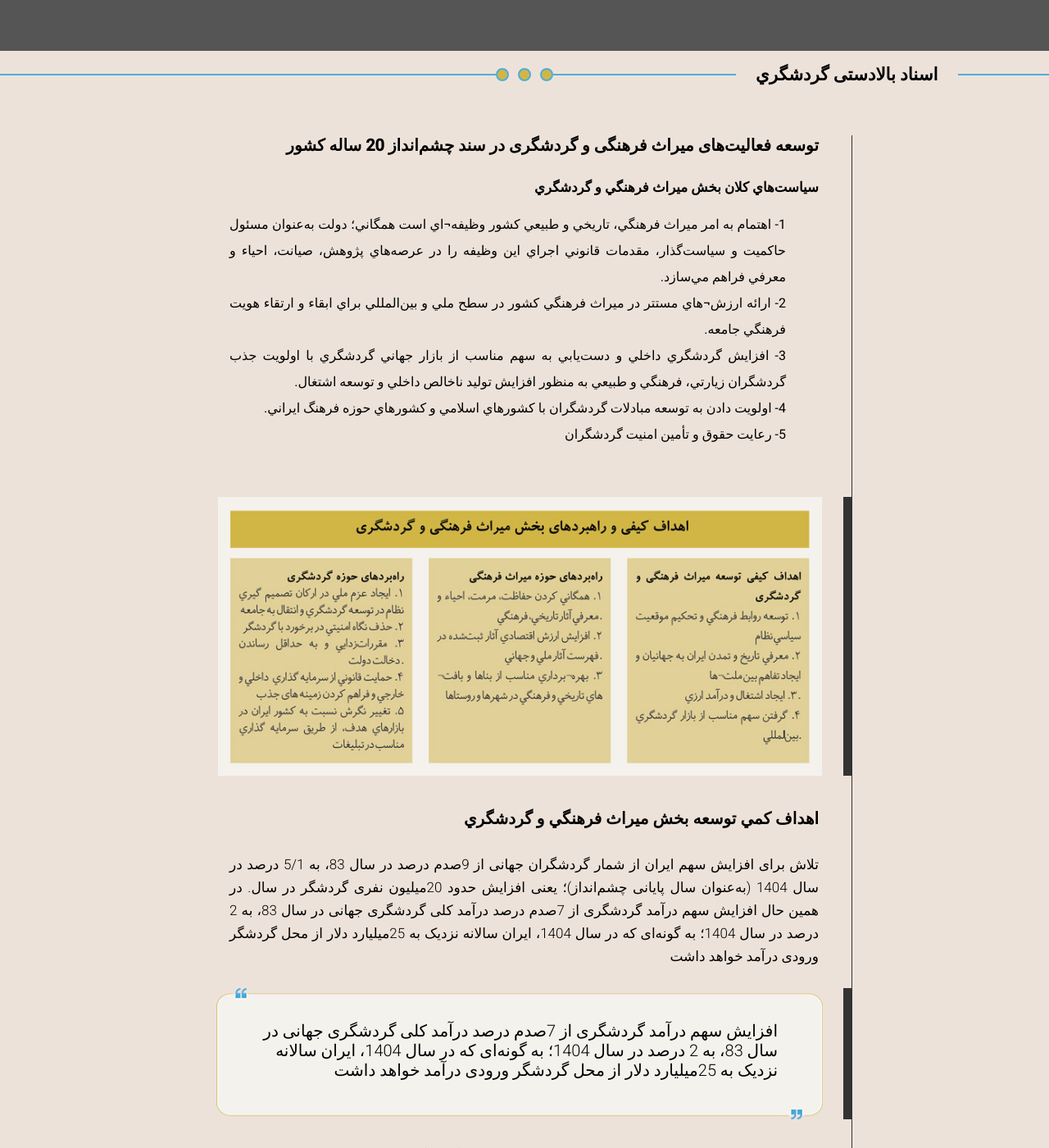
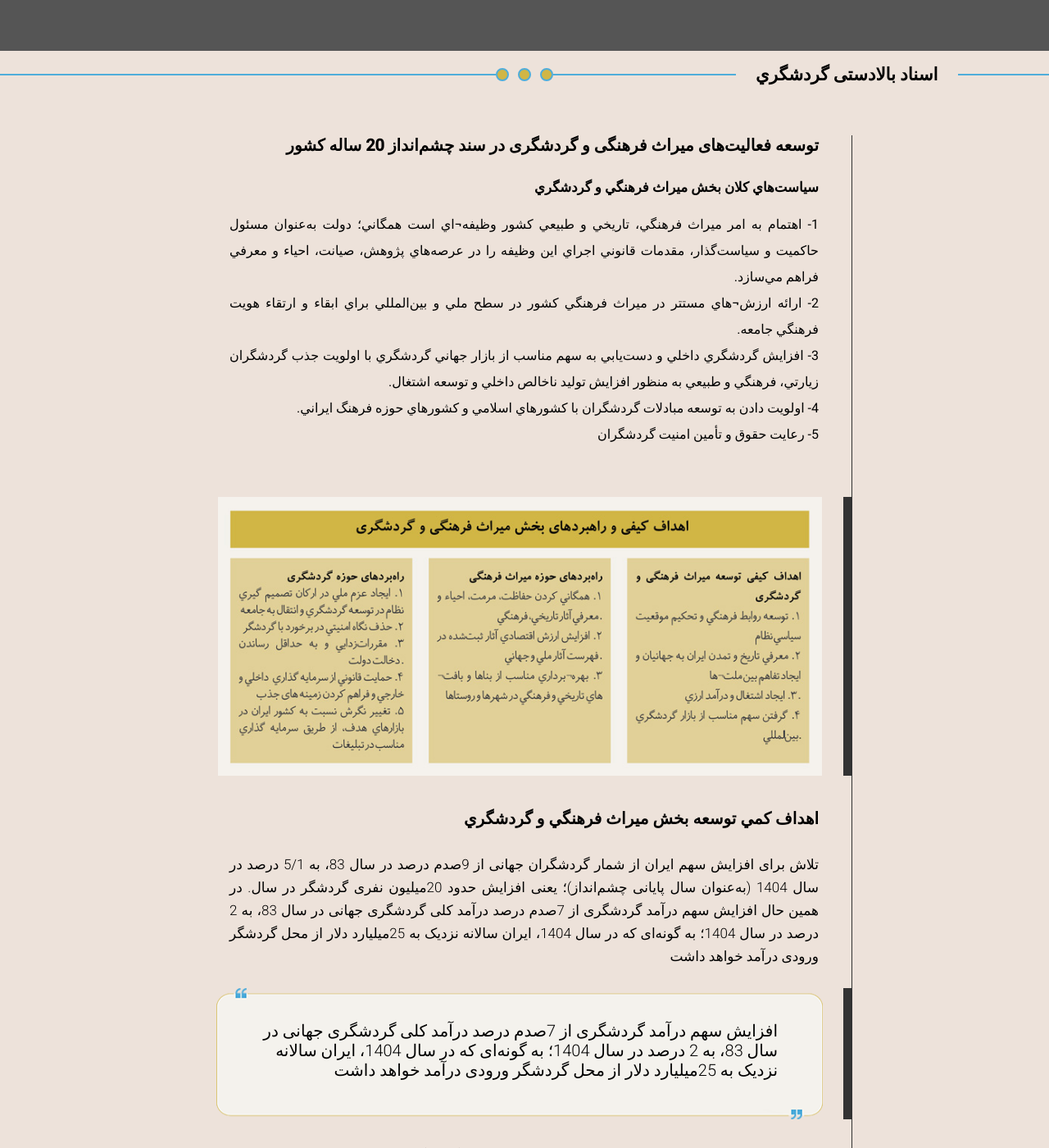
Before and after one commit to s1z3n/Shirzad-project-1, a Jekyll site: the page built from strategy.html, in a window 1280 px wide and 1400 px high, scrolled down 599 px. Shown: the whole window at 82% size. Built offline with Jekyll 4.4.1, drawn with Linux system fonts in a browser that asks for light colours.

Commit message:
Rahboardha fix 2

```diff
--- a/assets/css/4-modules/_pages.sass
+++ b/assets/css/4-modules/_pages.sass
@@ -480,7 +480,7 @@ div
       line-height: 32px
       font-weight: normal
       text-align: justify
-      padding: 0px 40px
+      padding-left: 40px
 
 
 .strategy-s2
```
Also changed, not shown: 1 other file.
